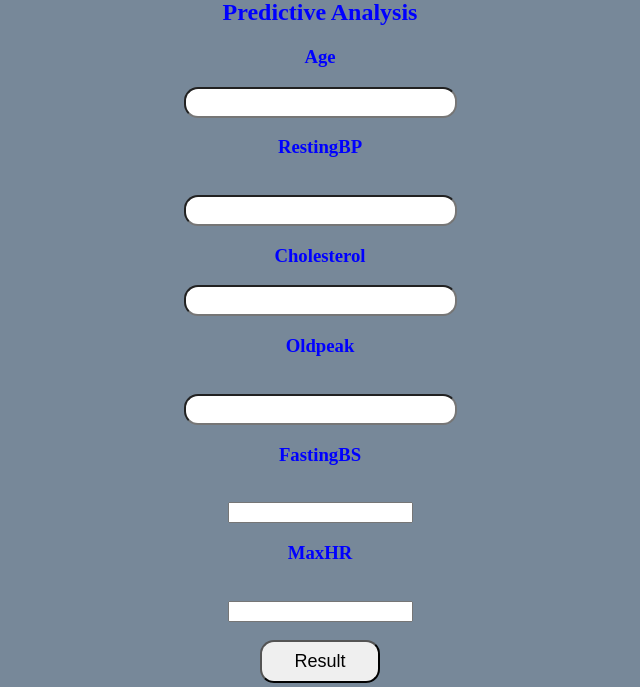
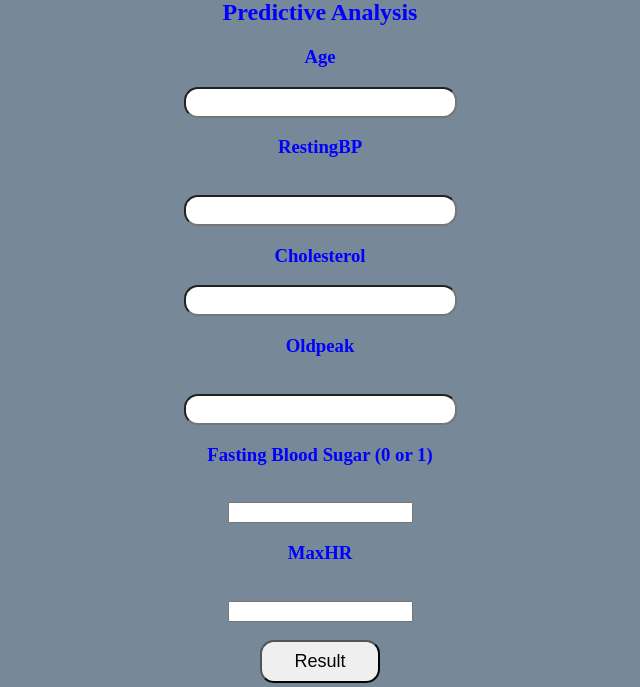
Before and after one commit to kb1907/MLOPS-Flask-Heroku, a Flask app: page / in a window 1280 px wide. Shown: the part 81-768 px from the top of the page, without its empty margins (320-960 px from the left). Run offline with Flask 2, Linux system fonts and the light colour scheme; parts of the project's set-up code (start-up, migrations or seed data) failed here and were passed over.

Commit message:
index is updated

```diff
--- a/templates/index.html
+++ b/templates/index.html
@@ -15,7 +15,7 @@
     <div class="collapse navbar-collapse" id="navbarNav">
         <ul class="navbar-nav">
             <li class="nav-item">
-                <a class="nav-link" href="https://github.com/kb1907/MLOPS-DVC-Demo">Source Code</a>
+                <a class="nav-link" href="https://github.com/kb1907/MLOPS-Flask-Heroku">Source Code</a>
             </li>
         </ul>
     </div>
@@ -30,7 +30,7 @@
             <h3>RestingBP</h3><br><input id="second" name="RestingBP" required="required">
             <h3>Cholesterol</h3><input id="third" name="Cholesterol" required="required">
             <h3>Oldpeak</h3><br><input id="fourth" name="Oldpeak" required="required">
-            <h3>FastingBS</h3><br><input id="fifth" name="FastingBS" required="required">
+            <h3>Fasting Blood Sugar (0 or 1)</h3><br><input id="fifth" name="FastingBS" required="required">
             <h3>MaxHR</h3><br><input id="sixth" name="MaxHR" required="required">
             <br><br><button id="sub" type="submit ">Result</button>
             <br>
```
Also changed, not shown: readme.md.
